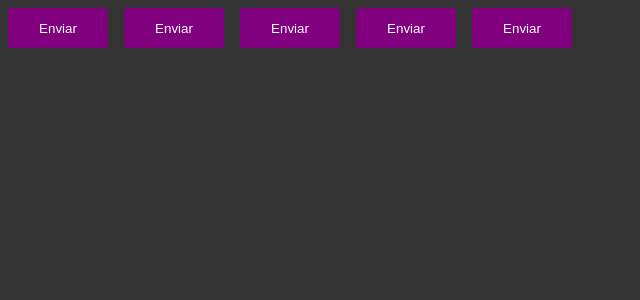
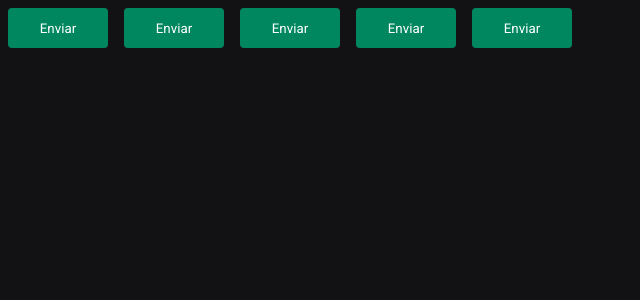
Before and after one commit to thealdoamati/Pomodoro, a React (Vite) app: page / in a window 1280 px wide. Shown: the top 300 px of the page, without its empty margins (0-640 px from the left). Built offline with nearby package versions, Linux system fonts and the light colour scheme.

Commit message:
eslint novo

```diff
--- a/package.json
+++ b/package.json
@@ -15,6 +15,7 @@
     "styled-components": "^6.1.11"
   },
   "devDependencies": {
+    "@rocketseat/eslint-config": "^2.2.2",
     "@types/react": "^18.3.3",
     "@types/react-dom": "^18.3.0",
     "@types/styled-components": "^5.1.34",
--- a/src/components/Button.styles.ts
+++ b/src/components/Button.styles.ts
@@ -1,6 +1,6 @@
-import styled, { css } from 'styled-components';
+import styled, { css } from 'styled-components'
 
-export type ButtonVariant = 'primary' | 'secondary' | 'danger' | 'success';
+export type ButtonVariant = 'primary' | 'secondary' | 'danger' | 'success'
 
 interface ButtonContainerProps {
   variant: ButtonVariant
@@ -20,10 +20,12 @@
   border: 0;
   margin: 8px;
 
-    background-color: ${props => props.theme.primary};
-    color: ${props => props.theme.white}
+  background-color: ${(props) => props.theme['green-500']};
+  color: ${(props) => props.theme.white};
 
-    /* ${props => {
-        return css `background-color: ${buttonVariants[props.variant]}`
+  /* ${(props) => {
+    return css`
+      background-color: ${buttonVariants[props.variant]};
+    `
   }} */
 `
--- a/src/styles/themes/defaults.ts
+++ b/src/styles/themes/defaults.ts
@@ -1,5 +1,21 @@
 export const defaultTheme = {
-    primary: 'purple',
-    secondary: 'orange',
-    white: 'white',
+  white: '#FFF',
+
+  'gray-100': '#E1E1E6',
+  'gray-300': '#C4C4CC',
+  'gray-400': '#8D8D99',
+  'gray-500': '#7C7C8A',
+  'gray-600': '#323238',
+  'gray-700': '#29292E',
+  'gray-800': '#202024',
+  'gray-900': '#121214',
+
+  'green-300': '#00B37E',
+  'green-500': '#00875F',
+  'green-700': '#015F43',
+
+  'red-500': '#AB222E',
+  'red-700': '#7A1921',
+
+  'yellow-500': '#FBA94C',
 }
--- a/src/styles/themes/global.ts
+++ b/src/styles/themes/global.ts
@@ -7,8 +7,19 @@
         box-sizing: border-box;
     }
 
+    :focus {
+        outline: 0;
+        box-shadow: 0 0 0 2px ${(props) => props.theme['green-500']};
+    }
+
     body {
-        background: #333;
-        color: #fff;
+        background: ${(props) => props.theme['gray-900']};
+        color: ${(props) => props.theme['gray-300']};
     }
-`;
+
+    body, input, textarea, button {
+        font-family: 'Roboto', sans-serif;
+        font-weight: 400;
+        font-size: '1rem';
+    }
+`
```
Also changed, not shown: src/components/Button.tsx (+4 -7 lines), src/.eslintrc.json (added), 1 other file (tests, documents, lock files or other folders). Lines whose indentation alone changed are shown as unchanged.
